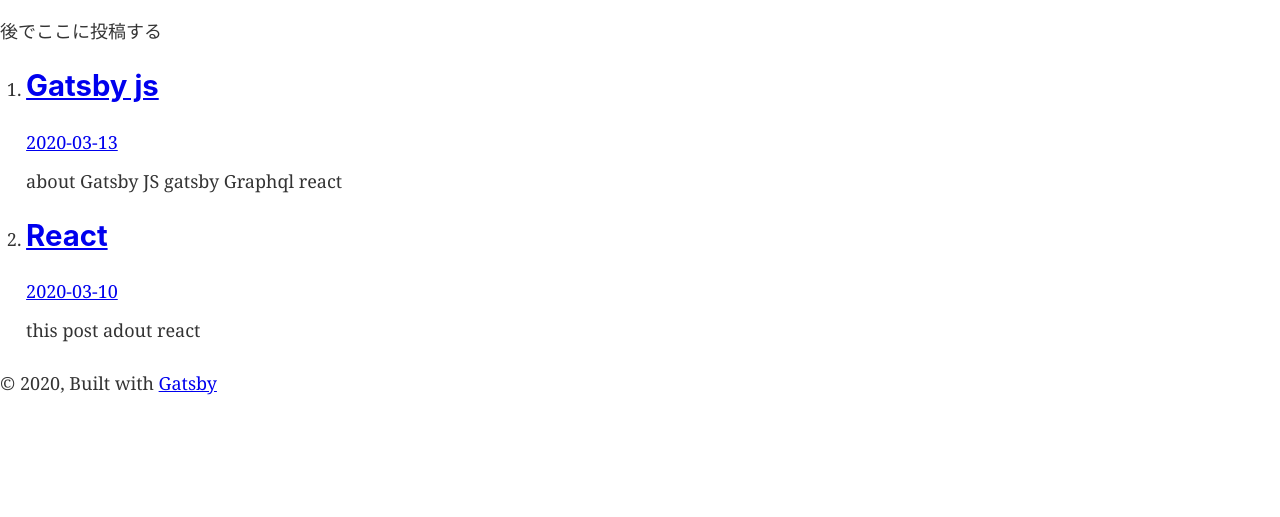
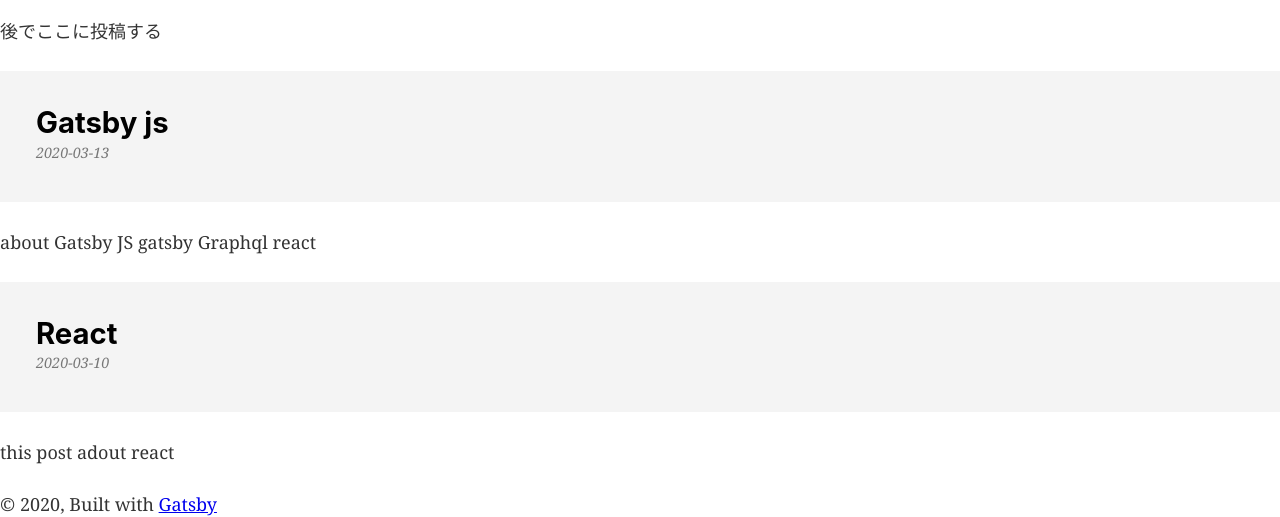
Before and after one commit to humuhimi/gatsbyjs_samp, a Gatsby site in the folder gatsby-site/: page /blog in a window 1280 px wide. Shown: the part 420-937 px from the top of the page. Before the commit the page ends 816 px from the top, so only its background shows below. Built offline with nearby package versions, Linux system fonts and the light colour scheme; Gatsby itself is replaced by a stand-in of ours.

Commit message:
add footer and blog design

```diff
--- a/gatsby-site/src/pages/blog.js
+++ b/gatsby-site/src/pages/blog.js
@@ -1,5 +1,6 @@
 import React from "react"
 import { graphql,useStaticQuery,Link } from 'gatsby'
+import blogStyles from './blog.module.scss'
 
 
 import Layout from "../components/layout"
@@ -27,11 +28,11 @@
         <Layout>
         <h1>Blog</h1>
         <p>後でここに投稿する</p>
-        <ol>
+        <ol className={blogStyles.posts}>
             {data.allMarkdownRemark.edges.map((edge) => {
                 return(
                 <div>
-                    <li>
+                    <li className={blogStyles.post}>
                         <Link to={`/blog/${edge.node.fields.slug}`}>
                             <h2>{edge.node.frontmatter.title}</h2>
                             <p>{edge.node.frontmatter.date}</p>
--- /dev/null
+++ b/gatsby-site/src/pages/blog.module.scss
@@ -0,0 +1,28 @@
+.posts {
+    list-style-type: none;
+    margin: 0;
+}
+
+.post {
+    margin: 1.5rem 0;
+    a {
+        background: #f4f4f4;
+        color: black;
+        display: block;
+        padding: 2rem;
+        text-decoration: none;
+    }
+    a:hover {
+        background: #e4e4e4;
+    }
+
+    h2 {
+        margin-bottom: 0;
+    }
+
+    p {
+        color: #777777;
+        font-size: .8rem;
+        font-style: italic;
+    }
+}
```
